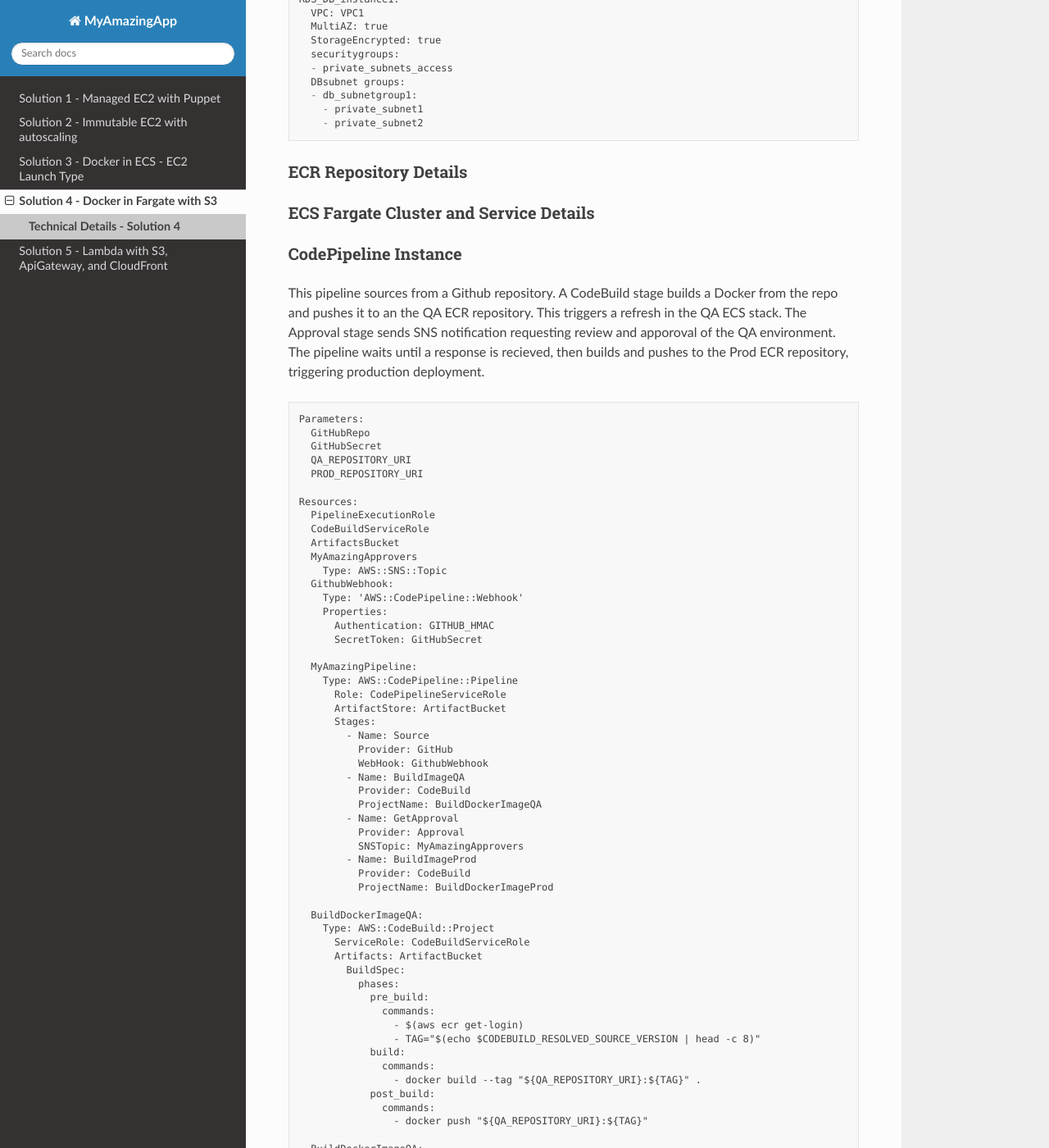
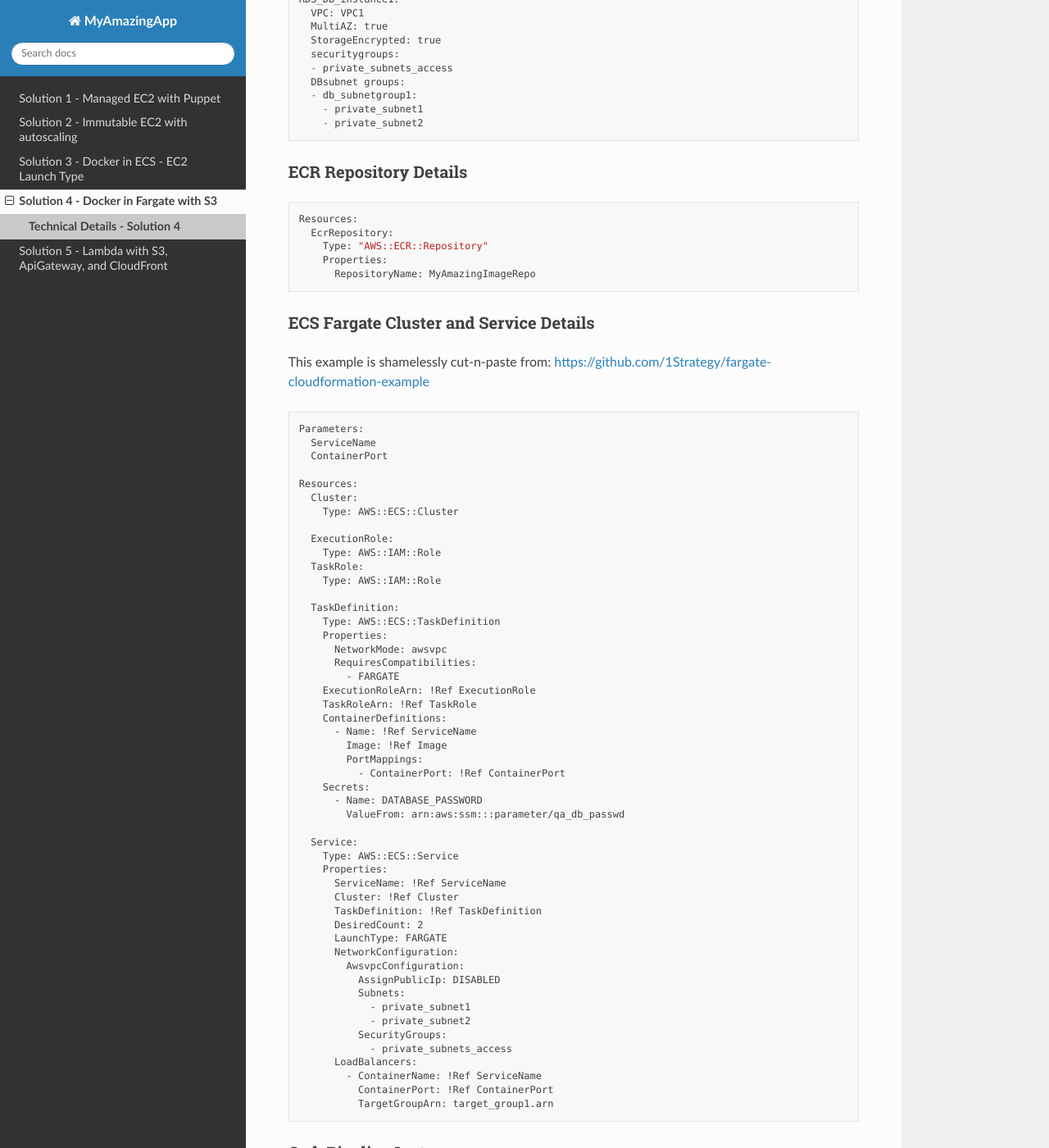
Before and after one commit to ashleygould/myamazingapp, a Sphinx documentation site: the page built from doc/source/solution_4_details.rst, in a window 1280 px wide and 1400 px high, scrolled down 2204 px. Shown: the whole window at 82% size. Built offline with Sphinx 7.4.7 and the Read the Docs theme 2.0.0, drawn with Linux system fonts in a browser that asks for light colours; some of the changed text lies outside the part shown.

Commit message:
i am so tired of this - almost there

```diff
--- a/doc/source/solution_4_details.rst
+++ b/doc/source/solution_4_details.rst
@@ -2,8 +2,6 @@
 
 Technical Details - Solution 4
 ==============================
-
-
 
 
 AWS Resources
@@ -144,9 +142,73 @@ Only change here is we drop the bastion host security group
 ECR Repository Details
 **********************
 
+::
+
+  Resources:
+    EcrRepository:
+      Type: "AWS::ECR::Repository"
+      Properties:
+        RepositoryName: MyAmazingImageRepo
+
 
 ECS Fargate Cluster and Service Details
 ***************************************
+
+This example is shamelessly cut-n-paste from:
+https://github.com/1Strategy/fargate-cloudformation-example
+
+::
+
+  Parameters:
+    ServiceName
+    ContainerPort
+
+  Resources:
+    Cluster:
+      Type: AWS::ECS::Cluster
+
+    ExecutionRole:
+      Type: AWS::IAM::Role
+    TaskRole:
+      Type: AWS::IAM::Role
+
+    TaskDefinition:
+      Type: AWS::ECS::TaskDefinition
+      Properties:
+        NetworkMode: awsvpc
+        RequiresCompatibilities:
+          - FARGATE
+      ExecutionRoleArn: !Ref ExecutionRole
+      TaskRoleArn: !Ref TaskRole
+      ContainerDefinitions:
+        - Name: !Ref ServiceName
+          Image: !Ref Image
+          PortMappings:
+            - ContainerPort: !Ref ContainerPort
+      Secrets:
+        - Name: DATABASE_PASSWORD
+          ValueFrom: arn:aws:ssm:::parameter/qa_db_passwd
+
+    Service:
+      Type: AWS::ECS::Service
+      Properties:
+        ServiceName: !Ref ServiceName
+        Cluster: !Ref Cluster
+        TaskDefinition: !Ref TaskDefinition
+        DesiredCount: 2
+        LaunchType: FARGATE
+        NetworkConfiguration:
+          AwsvpcConfiguration:
+            AssignPublicIp: DISABLED
+            Subnets:
+              - private_subnet1
+              - private_subnet2
+            SecurityGroups:
+              - private_subnets_access
+        LoadBalancers:
+          - ContainerName: !Ref ServiceName
+            ContainerPort: !Ref ContainerPort
+            TargetGroupArn: target_group1.arn
 
 
 
```
Also changed, not shown: other parts of doc/source/solution_4_details.rst (+9 -0 lines), cloudformation/REAMDE.rst (deleted, +0 -30 lines), doc/source/solution_1_details.rst (+7 -0 lines).
